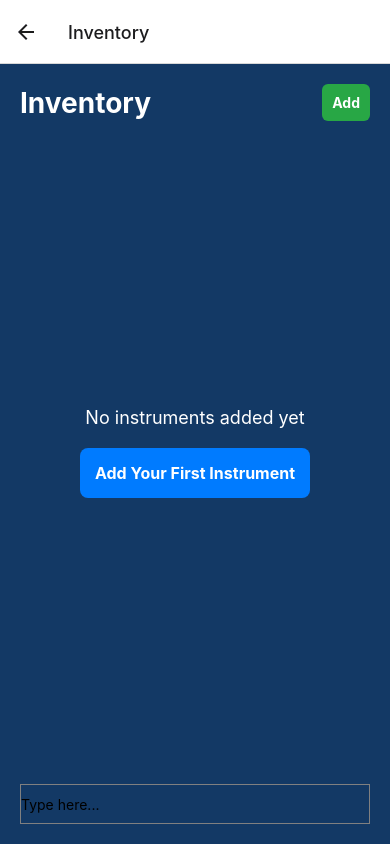
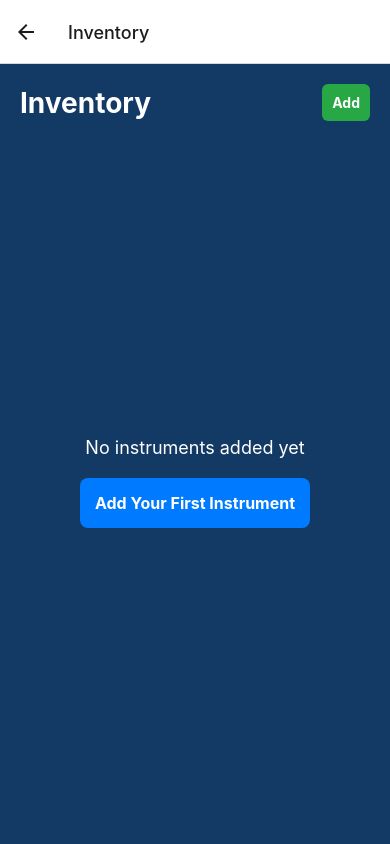
Before and after one commit to dps3ven/my_stuff, a React Native app: screen /Inventory in a window 390 px wide. Built offline with nearby package versions, Linux system fonts and the light colour scheme.

Commit message:
bottom rectangle gone

```diff
--- a/screens/InventoryScreen.js
+++ b/screens/InventoryScreen.js
@@ -1,5 +1,5 @@
 import React, { useState, useEffect } from 'react';
-import { View, Text, FlatList, TouchableOpacity, StyleSheet, Image, Alert, KeyboardAvoidingView, Platform, TextInput } from 'react-native';
+import { View, Text, FlatList, TouchableOpacity, StyleSheet, Image, Alert, KeyboardAvoidingView, Platform } from 'react-native';
 import AsyncStorage from '@react-native-async-storage/async-storage';
 
 export default function InventoryScreen({ navigation }) {
@@ -121,13 +121,6 @@ export default function InventoryScreen({ navigation }) {
             contentContainerStyle={{ paddingBottom: 20 }}
           />
         )}
-
-        {/* Add a TextInput at the bottom to demonstrate scrolling */}
-        <TextInput
-          style={{ height: 40, borderColor: 'gray', borderWidth: 1, marginTop: 20 }}
-          placeholder="Type here..."
-          onFocus={() => console.log('Focused on the text input')}
-        />
       </View>
     </KeyboardAvoidingView>
   );
```
